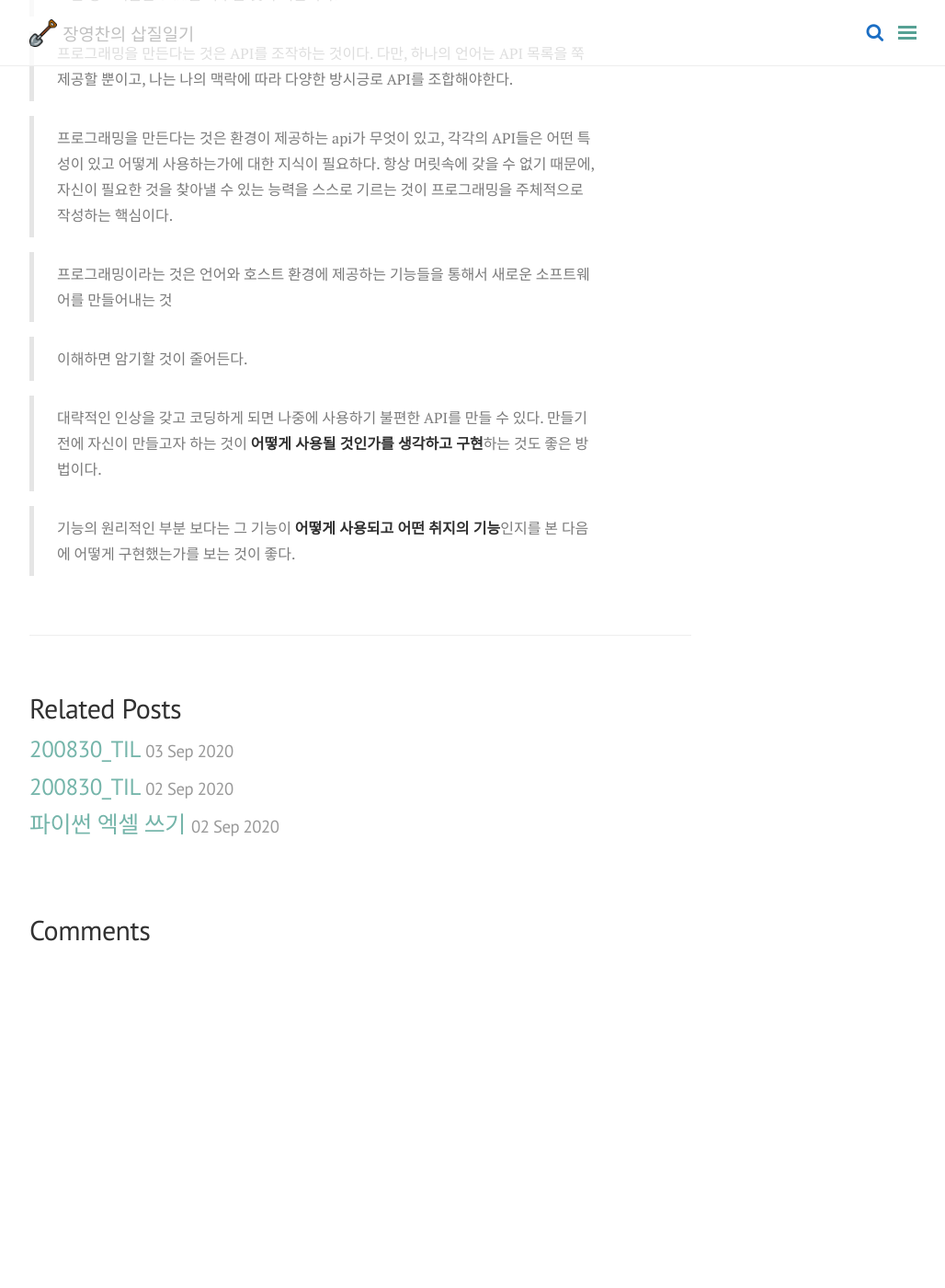
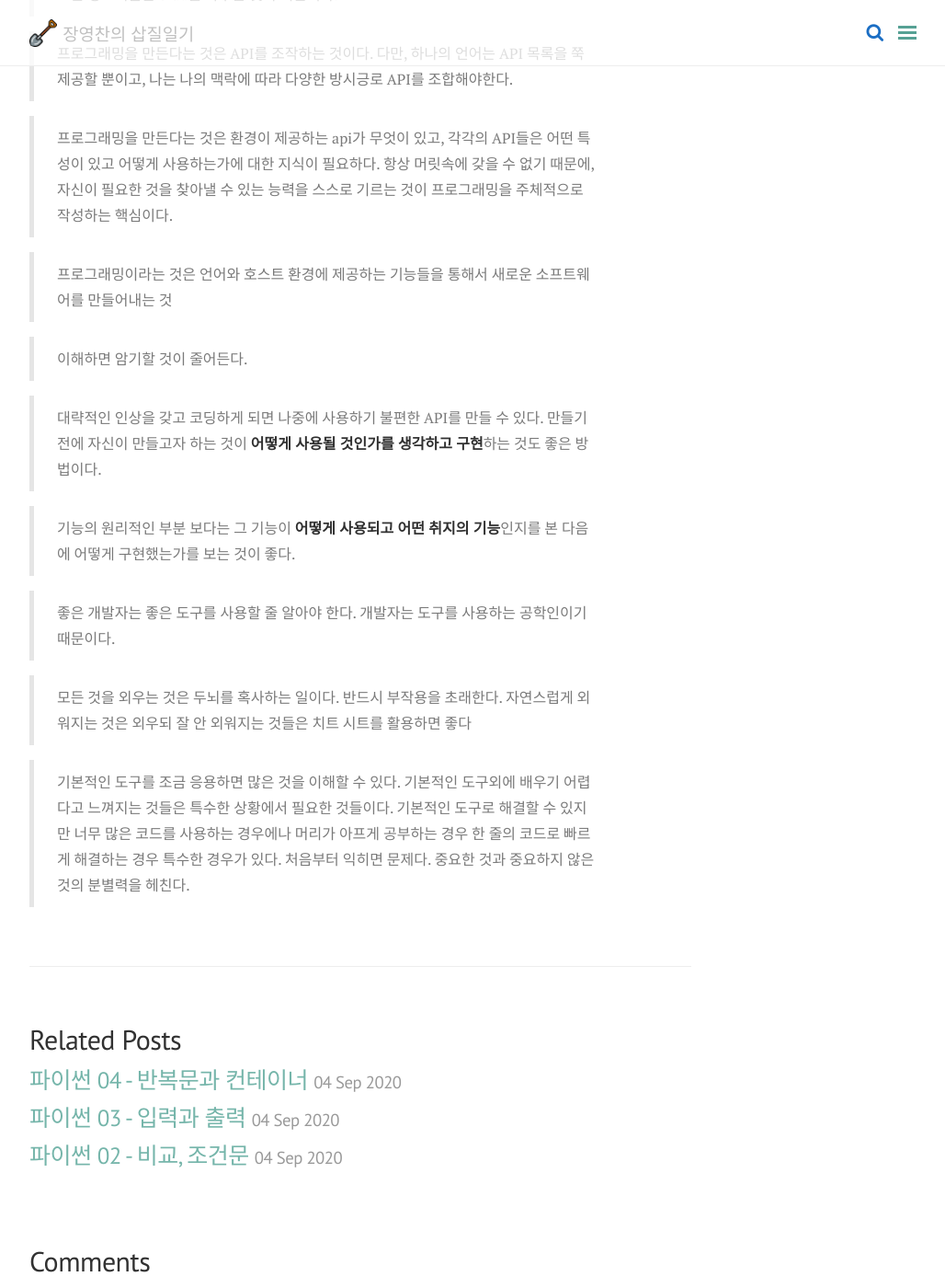
Before and after one commit to YoungchanChang/YoungchanChang.github.io, a Jekyll site: the page built from _posts/Etc/2020-08-29-mind.md, in a window 1280 px wide and 1400 px high, scrolled down 590 px. Shown: the whole window at 92% size, without its empty margins (248-1276 px from the left). Built offline with Jekyll 4.4.1, drawn with Linux system fonts in a browser that asks for light colours; nearby versions of some CDN libraries; comment, search, counter and statistics services are not loaded; before the commit the page ends 1630 px from its top, so only the background shows below that.

Commit message:
2020-09-04-TIL

````diff
--- a/_posts/Etc/2020-08-29-mind.md
+++ b/_posts/Etc/2020-08-29-mind.md
@@ -31,3 +31,9 @@ comments: true
 > 대략적인 인상을 갖고 코딩하게 되면 나중에 사용하기 불편한 API를 만들 수 있다. 만들기 전에 자신이 만들고자 하는 것이 **어떻게 사용될 것인가를 생각하고 구현**하는 것도 좋은 방법이다.
 
 > 기능의 원리적인 부분 보다는 그 기능이 **어떻게 사용되고 어떤 취지의 기능**인지를 본 다음에 어떻게 구현했는가를 보는 것이 좋다.
+
+> 좋은 개발자는 좋은 도구를 사용할 줄 알아야 한다. 개발자는 도구를 사용하는 공학인이기 때문이다.
+
+> 모든 것을 외우는 것은 두뇌를 혹사하는 일이다. 반드시 부작용을 초래한다. 자연스럽게 외워지는 것은 외우되 잘 안 외워지는 것들은 치트 시트를 활용하면 좋다
+
+> 기본적인 도구를 조금 응용하면 많은 것을 이해할 수 있다. 기본적인 도구외에 배우기 어렵다고 느껴지는 것들은 특수한 상황에서 필요한 것들이다. 기본적인 도구로 해결할 수 있지만 너무 많은 코드를 사용하는 경우에나 머리가 아프게 공부하는 경우 한 줄의 코드로 빠르게 해결하는 경우 특수한 경우가 있다. 처음부터 익히면 문제다. 중요한 것과 중요하지 않은 것의 분별력을 헤친다.
--- /dev/null
+++ b/_posts/Python/2020-09-04-python-02-booleanAndcondition.md
@@ -0,0 +1,74 @@
+---
+layout: post
+title: 파이썬 02 - 비교, 조건문
+category: python
+tags: [python, boolean, condition]
+comments: true
+---
+
+# 비교, 조건문의 관계
+
+- 값을 비교하면 참, 거짓을 판별할 수 있다. - 비교
+- 참, 거짓을 판별하면 특정 조건에 따라 코드를 실행시킬지 결정할 수 있다. - 조건문
+- 비교를 통해 참거짓(Boolean)을 판별할 수 있으므로 조건문을 만들 수 있는 것이다.
+
+# 비교
+
+### 비교의 정의
+
+- 프로그래밍에서 비교란 주어진 값들이 **같은지, 다른지, 큰지, 작은지를 구분**하는 것을 의미한다. 이 때 비교 연산자를 사용하는데 **비교 연산자의 결과는 True나 False** 중의 하나다.
+
+### 비교를 쓰는 이유
+
+- 비교를 통해 참거짓(Boolean)을 판별할 수 있으므로 **조건문을 만들 수 있는 것**이다.
+
+### 비교의 예시
+
+```python
+>>> print(2<=2)
+True
+>>> type(True) #type은 자료형을 확인하는 메소드
+<class 'bool'>
+```
+
+### 반드시 알아야 할 사항
+
+- 파이썬은 다른 언어와 다르게 불리언 자료형의 값인 참과 거짓을 표현하는 문자열의 **첫 문자는 대문자(T, F)**이다.
+
+# 조건문
+
+### 조건문의 정의
+
+- 조건문은 **조건이 만족하면 내부 코드를 실행**시키는 구문을 의미한다.
+
+### 조건문을 쓰는 이유
+
+- **조건이 만족할 때 실행**해야 하는 코드가 존재한다. 예를 들어 로그인의 경우, 아이디와 패스워드를 올바르게 입력했을 때만 접속되어야 한다.
+
+### 조건문을 쓰는 방법
+
+- "if" 예약어 우측에 있는 **값이 만족하는지 여부(참, 거짓)**에 따라서 내부 코드의 실행 여부가 결정된다. "if"예약어 우측에 위치하는 정보를 "조건"이라고 하며, **조건 우측에는 끝을 알리는 콜론(:)문자를 입력**해야 한다.
+
+- 파이썬에서 조건문 **내부의 코드는 들여쓰기로 구분**한다. 탭 문자를 사용하거나 공백 문자를 2회나 4회를 이용한다. 주의할 점은 **일관성을 유지**해야한다.
+
+### 조건문의 예시
+
+- else나 elif를 사용하면 코드가 간결해지고 **가독성이 향상**된다.
+
+```python
+input = 33 #사용자가 입력한 값이라고 가정
+real_youngchan = 11 #나의 계정정보
+real_test = "test"
+
+if real_youngchan == input: #나의 계정으로 로그인 성공
+    print("Hello!", real_youngchan)
+elif real_test == input # 테스트 계정으로 로그인 성공
+    print("Hello!", real_test)
+else #로그인 실패
+    print("Login Fail!")
+
+```
+
+
+# 참조
+[생활코딩 파이썬](https://opentutorials.org/course/1750/9681)
--- /dev/null
+++ b/_posts/Python/2020-09-04-python-03-inputAndoutput.md
@@ -0,0 +1,47 @@
+---
+layout: post
+title: 파이썬 03 - 입력과 출력
+category: python
+tags: [python, input, output]
+comments: true
+---
+
+# 입력과 출력
+
+- 입력은 프로그램이 **받아들이는** 데이터
+
+- 출력은 프로그램이 **내보내는** 데이터
+
+# 입력
+
+### 입력
+
+- input([prompt])메소드 설명
+
+- 이 함수가 실행되면, 터미널에는 해당 함수 괄호에 입력된 문자열(argument)를 출력하고 프로그램을 중지시킨다.  사용자가 문자열을 입력하고 엔터키를 누르면 해당 메소드를 대체하여 지정한 변수에 저장한다.
+
+```python
+>>> s = input('--> ')
+--> Monty Python's Fling Circus
+>> s
+"Month Python's Flying Circus"
+
+```
+
+### 반드시 알아야 할 사항
+
+- 값을 입력받으면 문자열(string)으로 변환시킨다. 문자열(str)과 숫자(int)가 다르다는 사실을 잊으면 안 된다.
+
+```python
+>>> in_str = input("input: ")
+input : 11
+>>> print(type(in_str))
+<class 'str'>
+>>> print("11" == 11)
+False
+```
+-
+
+# 참조
+[파이썬 공식문서](https://docs.python.org/3/library/functions.html)
+[생활코딩 파이썬](https://opentutorials.org/course/1750/9681)
--- /dev/null
+++ b/_posts/Python/2020-09-04-python-04-loopAndArray.md
@@ -0,0 +1,47 @@
+---
+layout: post
+title: 파이썬 04 - 반복문과 컨테이너
+category: python
+tags: [python, input, output]
+comments: true
+---
+
+# 반복문과 배열의 관계
+
+- 특정 조건이 맞을 때까지 작업을 계속하게 할 수 있다 - 반복문
+- 일반적으로 같은 종류의 데이터들이 순차적으로 저장되어 있는 구조를 배열이라고 한다.
+- 반복문은 배열과 매우 밀접한데, 같은 종류의 데이터들을 반복적으로 처리할 때 주로 반복문으로 처리하기 때문이다.
+
+# 입력
+
+### 입력
+
+- input([prompt])메소드 설명
+
+- 이 함수가 실행되면, 터미널에는 해당 함수 괄호에 입력된 문자열(argument)를 출력하고 프로그램을 중지시킨다.  사용자가 문자열을 입력하고 엔터키를 누르면 해당 메소드를 대체하여 지정한 변수에 저장한다.
+
+```python
+>>> s = input('--> ')
+--> Monty Python's Fling Circus
+>> s
+"Month Python's Flying Circus"
+
+```
+
+### 반드시 알아야 할 사항
+
+- 값을 입력받으면 문자열(string)으로 변환시킨다. 문자열(str)과 숫자(int)가 다르다는 사실을 잊으면 안 된다.
+
+```python
+>>> in_str = input("input: ")
+input : 11
+>>> print(type(in_str))
+<class 'str'>
+>>> print("11" == 11)
+False
+```
+-
+
+# 참조
+[파이썬 공식문서](https://docs.python.org/3/library/functions.html)
+[생활코딩 파이썬](https://opentutorials.org/course/1750/9681)
````
Also changed, not shown: _posts/Excel/2020-09-03-excel-01-basic.md (added, +27 -0 lines), _posts/Excel/2020-09-03-excel-02-data-hide.md (added, +64 -0 lines), _posts/Python/2020-08-30-python-00-util.md (+1 -1 lines), _posts/Python/2020-08-30-python.md (+0 -18 lines), _posts/Python/2020-09-01-python-editor.md (+6 -1 lines), _posts/Python/2020-09-02-python-excel-pandas.md (added, +69 -0 lines), _posts/Python/2020-09-02-python-excel-write copy.md (deleted, +0 -52 lines), _posts/Python/2020-09-04-python-00-program.md (added, +68 -0 lines), _posts/Python/2020-09-04-python-01-variable.md (added, +38 -0 lines).
